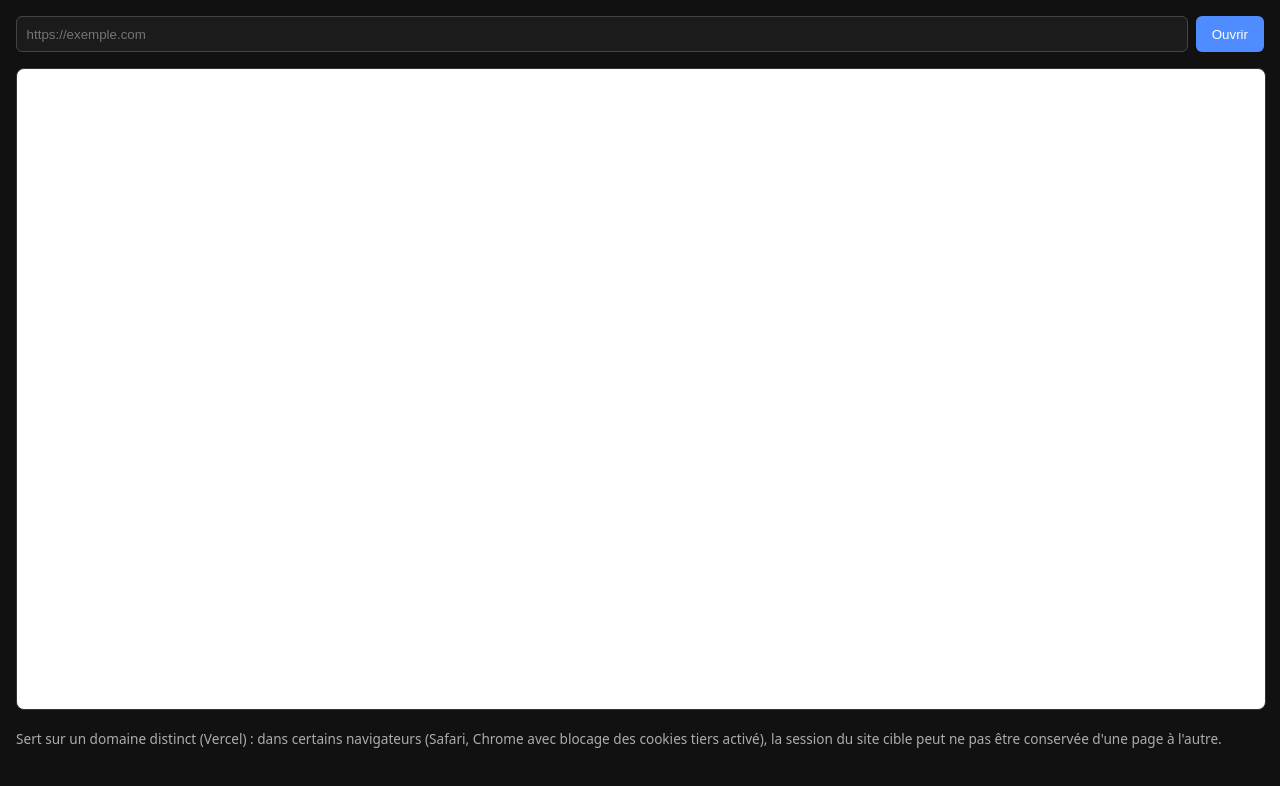
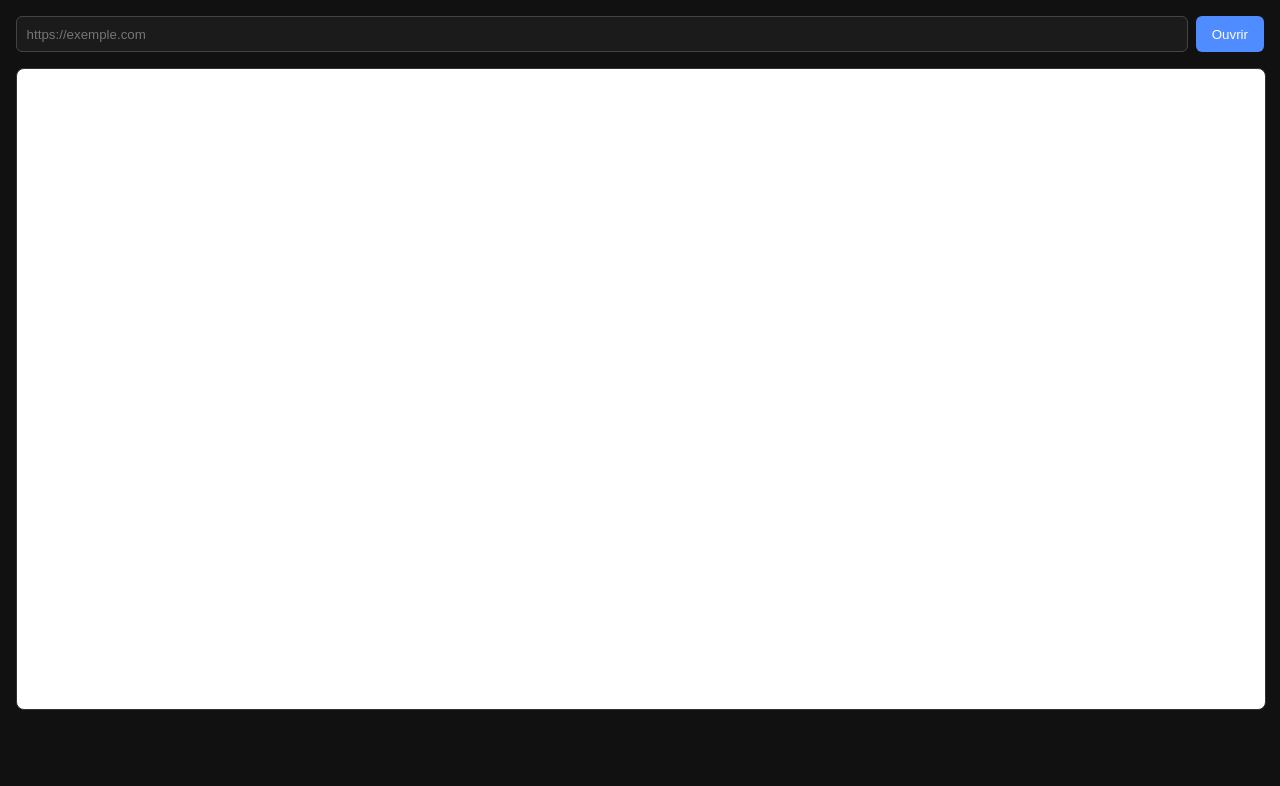
Before and after one commit to Artleboss2/web-proxy, a website: page index.html in a window 1280 px wide. Drawn offline with Linux system fonts and the light colour scheme.

Commit message:
Update index.html

```diff
--- a/index.html
+++ b/index.html
@@ -11,31 +11,20 @@
   input { flex:1; padding:.6rem; border-radius:6px; border:1px solid #444; background:#1b1b1b; color:#eee; }
   button { padding:.6rem 1rem; border-radius:6px; border:none; background:#4f8cff; color:#fff; cursor:pointer; }
   iframe { width:100%; height:80vh; border:1px solid #333; border-radius:8px; background:#fff; }
-  p.note { font-size:.85rem; opacity:.7; }
 </style>
 </head>
 <body>
   <!--
-    Cette page est statique : elle est faite pour etre servie par GitHub
-    Pages (dossier /docs de ce depot). Elle n'appelle jamais directement
-    de code serveur elle-meme : l'iframe navigue vers l'API Vercel, qui
-    fait le vrai travail de proxy et gere les cookies de session.
+    Frontend servi par Vercel, meme domaine que /api/go : le cookie de
+    session (pxs) est donc de premier parti, aucun blocage navigateur.
   -->
   <form id="f">
     <input id="url" type="text" placeholder="https://exemple.com" />
     <button type="submit">Ouvrir</button>
   </form>
   <iframe id="frame" title="proxy"></iframe>
-  <p class="note">
-    Sert sur un domaine distinct (Vercel) : dans certains navigateurs
-    (Safari, Chrome avec blocage des cookies tiers activé), la session
-    du site cible peut ne pas être conservée d'une page à l'autre.
-  </p>
 
   <script>
-    // Remplace par l'URL de ton projet Vercel une fois déployé.
-    const VERCEL_API_BASE = "https://TON-PROJET.vercel.app";
-
     const form = document.getElementById("f");
     const input = document.getElementById("url");
     const frame = document.getElementById("frame");
@@ -44,7 +33,8 @@
       e.preventDefault();
       let url = input.value.trim();
       if (!/^https?:\/\//i.test(url)) url = "https://" + url;
-      frame.src = VERCEL_API_BASE + "/api/go?url=" + encodeURIComponent(url);
+      // Chemin relatif : pas besoin de connaitre le domaine Vercel.
+      frame.src = "/api/go?url=" + encodeURIComponent(url);
     });
   </script>
 </body>
```
